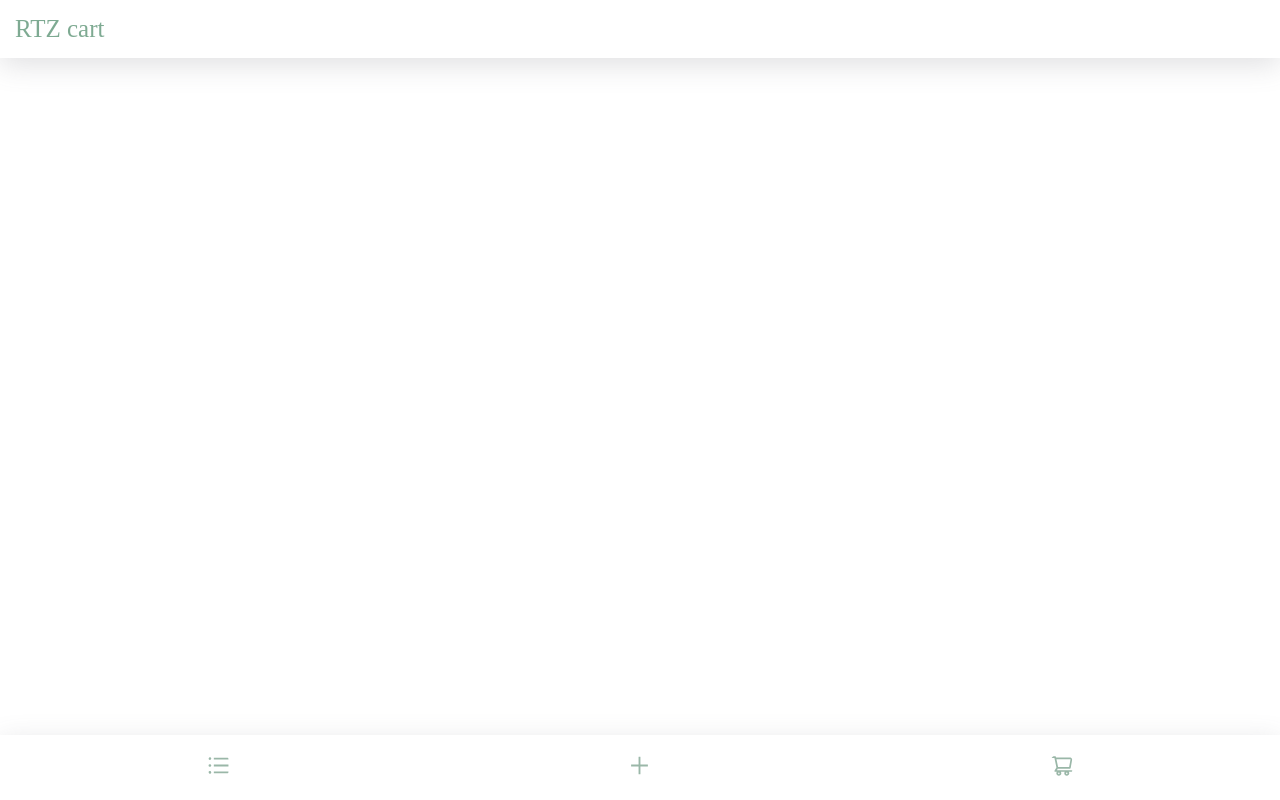
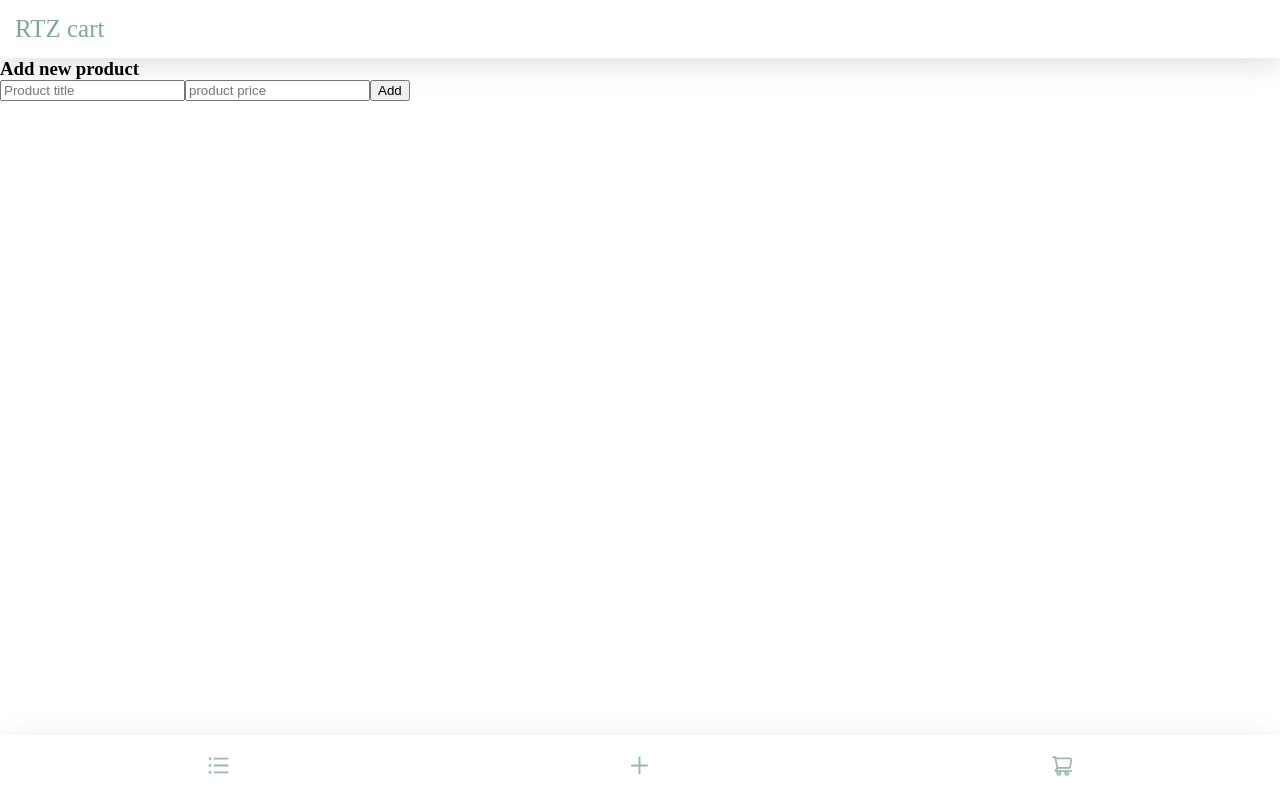
Before and after one commit to YasinMhmmdzd/rtz-cart, a React (Vite) app: page /add in a window 1280 px wide. Built offline with nearby package versions, Linux system fonts and the light colour scheme; a web font is replaced by a local one.

Commit message:
feat(AddProduct): Add HTML codes

```diff
--- a/src/Components/AddProduct/AddProduct.tsx
+++ b/src/Components/AddProduct/AddProduct.tsx
@@ -5,7 +5,17 @@ function AddProduct(){
     return(
 
         <div className="add-product">
+            <h3>
+                Add new product
+            </h3>
 
+            <form>
+
+                <input type="text" placeholder="Product title"/>
+                <input type="text" placeholder="product price"/>
+                <button type="submit">Add</button>
+
+            </form>
         </div>
     )
 
```
